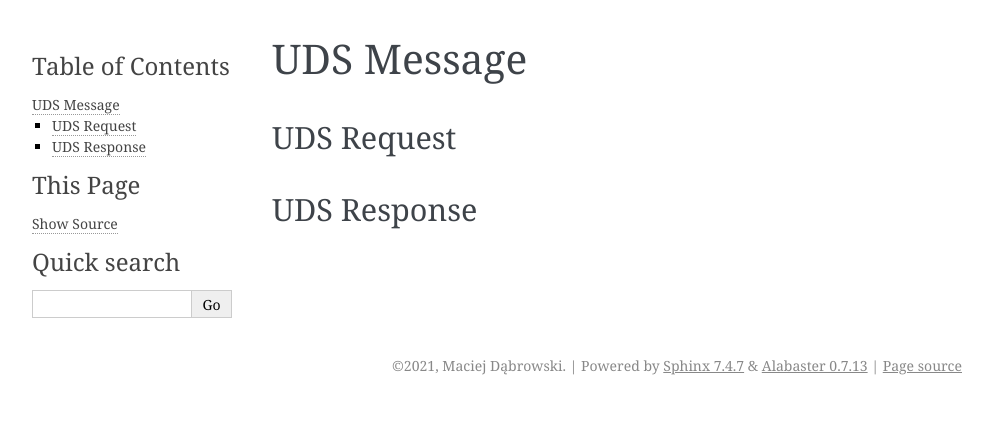
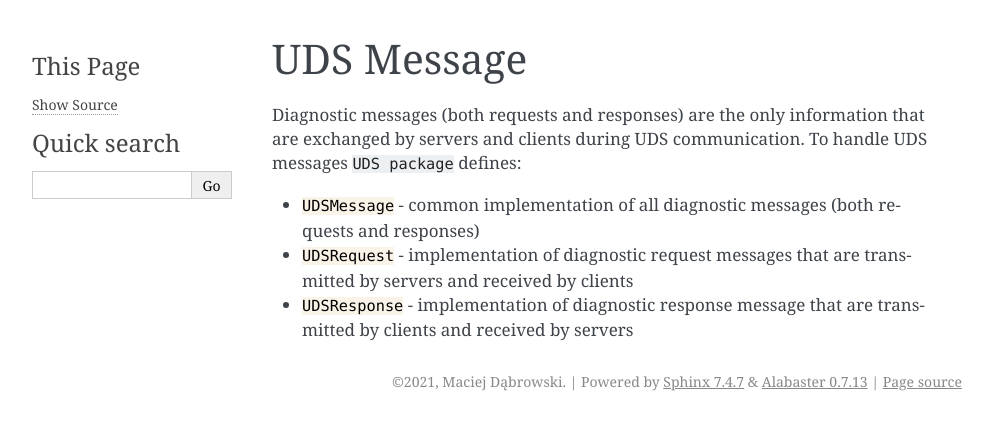
Before and after one commit to mdabrowski1990/uds, a Sphinx documentation site: the page built from docs/source/pages/uds_message.rst, in a window 1280 px wide. Shown: the top 430 px of the page, without its empty margins (148-1141 px from the left). Built offline with Sphinx 7.4.7, drawn with Linux system fonts in a browser that asks for light colours.

Commit message:
Update uds_message.rst
Short descirption of UDS messages

```diff
--- a/docs/source/pages/uds_message.rst
+++ b/docs/source/pages/uds_message.rst
@@ -1,10 +1,12 @@
 UDS Message
 ===========
 
+.. role:: python(code)
+    :language: python
 
-UDS Request
------------
+Diagnostic messages (both requests and responses) are the only information that are exchanged by servers and clients
+during UDS communication. To handle UDS messages ``UDS package`` defines:
 
-
-UDS Response
-------------
+- :python:`UDSMessage` - common implementation of all diagnostic messages (both requests and responses)
+- :python:`UDSRequest` - implementation of diagnostic request messages that are transmitted by servers and received by clients
+- :python:`UDSResponse` - implementation of diagnostic response message that are transmitted by clients and received by servers
```
